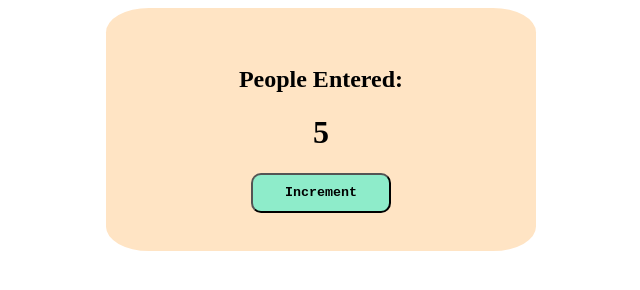
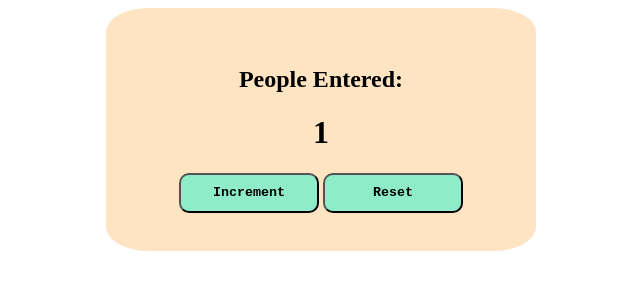
Before and after one commit to AnukulPoudel/simplePassengerCounter, a plain HTML site: page index.html in a window 1280 px wide. Both pictures are taken after a click on the button "Increment". Shown: the whole page, without its empty margins (319-959 px from the left). Drawn offline with Linux system fonts and the light colour scheme.

Commit message:
fully functional website

```diff
--- a/index.html
+++ b/index.html
@@ -5,15 +5,27 @@
     <meta charset="UTF-8">
     <meta http-equiv="X-UA-Compatible" content="IE=edge">
     <meta name="viewport" content="width=device-width, initial-scale=1.0">
+
+    <!-- linking external css file i could have just used internal css but this works too -->
     <link rel="stylesheet" href="style.css">
+
     <title>Simple Passenger Counter</title>
 </head>
 
 <body>
+    <!-- creating a div to enter a background color to that area only -->
     <div class="cover">
+
         <h2>People Entered:</h2>
-        <h1 id="count-el">5</h1>
-        <button id increment-btn>Increment</button>
+        <h1 id="count-el">0</h1>
+
+        <!-- onclick look for a function called increment() and invoke it -->
+        <button id="increment-btn" onclick="increment()">Increment</button>
+
+        <!-- onclick look for a function called reset() and invoke it -->
+        <button id="increment-btn" onclick="reset()">Reset</button>
+
+        <!-- loading (i guess) javaScript file -->
         <script src="script.js"></script>
     </div>
 </body>
--- a/script.js
+++ b/script.js
@@ -0,0 +1,21 @@
+// initialize a variable to hold the passengers number
+// create a function
+// update the value in the website using document.getElementById("id-name").innerHTML
+// increment the variable that hols the passengers number
+
+let i = 0;
+
+// count the number of passengers in the bus
+function increment() {
+    {
+        i = i + 1;  //incrementing the value of i by 1 times.
+        document.getElementById("count-el").innerHTML = i; //updates the value of i in the page
+    }
+}
+
+// reset the number of passengers in the bus
+function reset(){
+    i=0;
+    document.getElementById("count-el").innerHTML = i; //updates the value of i in the page
+
+}
--- a/style.css
+++ b/style.css
@@ -17,7 +17,7 @@ button:hover {
     width: 140px;
     font-family: 'Courier New', Courier, monospace;
     font-weight: 600;
-    box-shadow: 0px 0px 9px 5px lightblue;
+    box-shadow: 0px 0px 9px 5px lightblue;  /*horizontal-height vertical-height blur-effect spread-radius color optional(inset)*/
     border-radius: 10px;
 }
 
```
